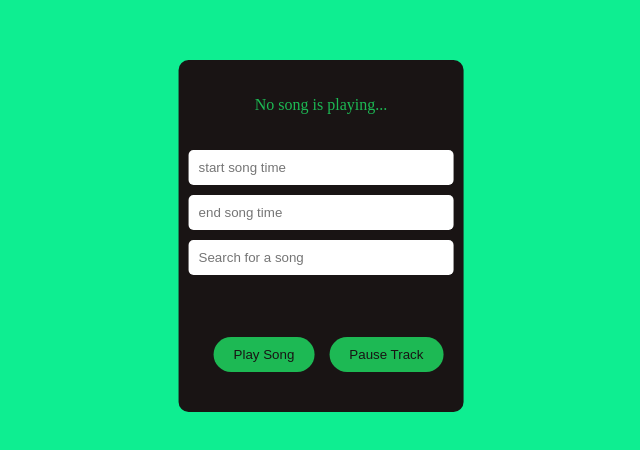
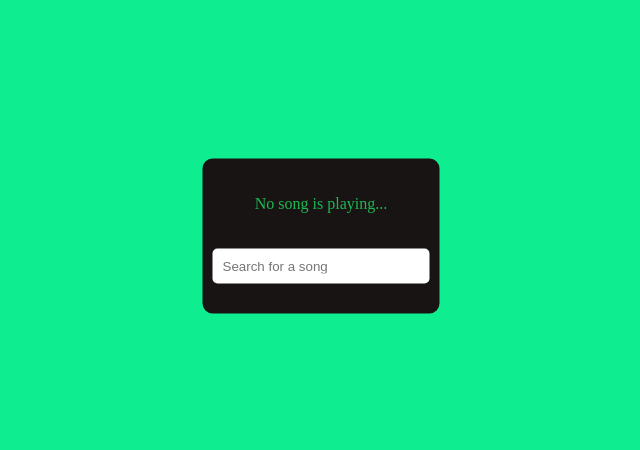
Before and after one commit to JustasMonkev/spotify-loop-player, a React (Vite) app: page /spotify/player in a window 1280 px wide. Shown: the part 164-614 px from the top of the page, without its empty margins (319-959 px from the left). Built offline with nearby package versions, Linux system fonts and the light colour scheme; sample sign-in values are in the browser's storage.

Commit message:
chore: fix search related bugs

```diff
--- a/src/App.tsx
+++ b/src/App.tsx
@@ -48,6 +48,7 @@ const SpotifyPlayerGuard = ({children}: { children: ReactNode }) => {
     const accessToken: string | null = localStorage.getItem('access_token');
 
     if (accessToken === null) {
+        localStorage.clear();
         return <Navigate to={'/'}/>
     }
 
--- a/src/SearchBar.tsx
+++ b/src/SearchBar.tsx
@@ -13,7 +13,7 @@ const SearchComponent = ({searchResults, isUlOpen, setIsUlOpen, onSongSelected}:
     const searchRef = useRef<HTMLDivElement>(null);
 
     const handleClick = (song: Song) => {
-        localStorage.setItem("selectedUri", song.uri);
+        localStorage.setItem("selectedUri", JSON.stringify(song));
         setIsUlOpen(false);
         onSongSelected(song);
     };
--- a/src/SpotifyApp.tsx
+++ b/src/SpotifyApp.tsx
@@ -1,5 +1,6 @@
 import {
-    getCurrentSong, getSongBarsTime,
+    getCurrentSong,
+    getSongBarsTime,
     pauseSpotifyTrack,
     playSpotifyTrackOnRepeat, searchForSong, setToken
 } from './services/spotifyService';
@@ -12,7 +13,6 @@ import SearchComponent from "./SearchBar.tsx";
 function SpotifyApp() {
     const startTime = 6000; // 2 minutes
     const endTime = 10000; // 3 minutes
-    const [songUri, setSongUri] = useState('');
     const [startTimeInput, setStartTimeInput] = useState(startTime);
     const [endTimeInput, setEndTimeInput] = useState(endTime);
     const [isPlaying, setIsPlayingButton] = useState(false);
@@ -22,65 +22,89 @@ function SpotifyApp() {
     const [searchResults, setSearchResults] = useState<Song[] | []>([]);
     const [isSearchBarEnabled, setIsSearchBarEnabled] = useState(true);
     const accessToken: string = localStorage.getItem('access_token')!;
+    const storedSongJsonString = localStorage.getItem("selectedUri");
+
     setToken(accessToken);
 
     useEffect(() => {
+        if (storedSongJsonString) {
+            const storedSong = JSON.parse(storedSongJsonString) as Song;
+            setCurrentSong(storedSong);
+        }
+    }, [storedSongJsonString]);
+
+
+    useEffect(() => {
         if (isPlaying) {
-
-            const songIDFromLocalStorage = localStorage.getItem('selectedUri');
-            if (songIDFromLocalStorage) {
-                setSongUri(songIDFromLocalStorage);
-            }
             const fetchData = async () => {
-                const newCurrentSong = await getCurrentSong(songUri);
+                const newCurrentSong = await getCurrentSong(currentSong?.uri);
                 setCurrentSong(newCurrentSong);
 
-                if (currentSong?.uri !== songUri) {
-                    const bars = await getSongBarsTime(songUri);
+                if (currentSong) {
+                    // eslint-disable-next-line @typescript-eslint/no-non-null-assertion
+                    const bars = await getSongBarsTime(currentSong.uri!);
                     const newStartTime = findClosest(startTimeInput, bars);
                     const newEndTime = findClosest(endTimeInput, bars);
                     setStartTimeInput(newStartTime);
                     setEndTimeInput(newEndTime);
                 }
 
-                await playSpotifyTrackOnRepeat(songUri, startTimeInput, endTimeInput);
+                await playSpotifyTrackOnRepeat(currentSong?.uri, startTimeInput, endTimeInput);
             };
 
             fetchData();
         }
-    }, [isPlaying, songUri, startTimeInput, endTimeInput, currentSong?.uri]);
+    }, [isPlaying, startTimeInput, endTimeInput, currentSong?.uri]);
 
-    const handleStartTimeChange = (event: ChangeEvent<HTMLInputElement>) => {
-        const inputValue = Number(event.target.value);
+    const handleTimeInputChange = (
+        event: ChangeEvent<HTMLInputElement>,
+        isStartTime: boolean,
+    ) => {
+        const inputValue = Number(event.target.value)
+        const maxValue = getCurrentSongDuration()
 
-        if (inputValue <= 0 || event.target.value === "") {
-            setStartTimeInput(startTime);
-            return;
+        // Handle the case when the input value is empty or less than or equal to 0
+        if (inputValue <= 0 || event.target.value === '') {
+            if (isStartTime) {
+                setStartTimeInput(startTime)
+            } else {
+                setEndTimeInput(endTime)
+            }
+            return
         }
 
-        if (inputValue >= endTimeInput) {
-            setStartTimeInput(endTimeInput);
-            setEndTimeInput(inputValue);
-            return;
+        // Handle the case when the input value is greater than the song's duration
+        if (inputValue > maxValue) {
+            if (isStartTime) {
+                setStartTimeInput(0)
+            } else {
+                setEndTimeInput(maxValue)
             }
-        setStartTimeInput(inputValue);
+            return
         }
 
-    const handleEndTimeChange = (event: ChangeEvent<HTMLInputElement>) => {
-        const inputValue = Number(event.target.value);
-
-        if (inputValue <= 0 || event.target.value === "") {
-            setEndTimeInput(endTime);
-            return;
+        // Handle the case when updating start time input
+        if (isStartTime) {
+            // If the input value is greater than or equal to the end time input, adjust both start and end times
+            if (inputValue >= endTimeInput) {
+                setStartTimeInput(endTimeInput)
+                setEndTimeInput(inputValue)
+            } else {
+                // Otherwise, just update the start time input
+                setStartTimeInput(inputValue)
             }
-
+        }
+        // Handle the case when updating end time input
+        else {
+            // If the input value is less than or equal to the start time input, adjust both start and end times
             if (inputValue <= startTimeInput) {
-            setEndTimeInput(startTimeInput);
-            setStartTimeInput(inputValue);
-            return;
+                setEndTimeInput(startTimeInput)
+                setStartTimeInput(inputValue)
+            } else {
+                // Otherwise, just update the end time input
+                setEndTimeInput(inputValue)
             }
-
-        setEndTimeInput(inputValue);
+        }
     }
 
 
@@ -107,7 +131,6 @@ function SpotifyApp() {
     };
 
     const handleSongSelected = (song: Song) => {
-        setSongUri(song.uri);
         setSearchTerm(song.name);
     };
 
@@ -121,13 +144,17 @@ function SpotifyApp() {
         }
     };
 
+    const getCurrentSongDuration = () => {
+        if (currentSong) {
+            return currentSong.duration
+        }
+        return 0;
+    }
+
     return (
         <div className="player-container">
             <CurrentSongDisplay song={currentSong} isSpinning={isPlaying}/>
             <form className="input-form" onSubmit={handleSubmit}>
-                <input type="text" placeholder="start song time"
-                       onChange={handleStartTimeChange}/>
-                <input type="text" placeholder="end song time" onChange={handleEndTimeChange}/>
                 {isSearchBarEnabled && <input
                     type="text"
                     placeholder="Search for a song"
@@ -140,15 +167,22 @@ function SpotifyApp() {
                     <div className="clear-input-button" onClick={() => clearInputClick()} tabIndex={0}
                          onKeyDown={handleKeyDown} aria-label="clear search button"/>
                 )}
-                {isSearchBarEnabled && (
+                {isSearchBarEnabled && searchTerm && (
                     <SearchComponent searchResults={searchResults} isUlOpen={isUlOpen} setIsUlOpen={setIsUlOpen}
                                      onSongSelected={handleSongSelected}/>
                 )}
-
+                {currentSong && (
+                    <div className="input-form">
+                        <input type="number" placeholder="start song time"
+                               onChange={(e => handleTimeInputChange(e, true))}/>
+                        <input type="number" placeholder="end song time"
+                               onChange={(e => handleTimeInputChange(e, false))}/>
                         <div className="player-controls">
-                    <button onClick={handlePlayClick} disabled={isPlaying} type="submit">Play Song</button>
+                            <button onClick={handlePlayClick} disabled={isPlaying}>Play Song</button>
                             <button onClick={handlePauseClick}>Pause Track</button>
                         </div>
+                    </div>
+                )}
             </form>
         </div>
     );
--- a/src/assets/constants.ts
+++ b/src/assets/constants.ts
@@ -5,6 +5,6 @@ export const SPOTIFY_PLAY_API = `${SPOTIFY_BASE_API}/player/play`;
 export const SPOTIFY_PAUSE_API = `${SPOTIFY_BASE_API}/player/pause`;
 export const getSpotifyAnalysisApi = (id: string) => `${SPOTIFY_BASE_API_ANALYSIS}/${id}`;
 
-export const getSpotifyTrackApi = (id: string) => `${SPOTIFY_BASE_API_TRACKS}/${id}`;
+export const getSpotifyTrackApi = (id: string | undefined) => `${SPOTIFY_BASE_API_TRACKS}/${id}`;
 
 export const getSpotifySearchApi = (query: string) => `https://api.spotify.com/v1/search?type=track&query=${query}&limit=5`;
--- a/src/services/spotifyService.ts
+++ b/src/services/spotifyService.ts
@@ -16,7 +16,7 @@ export const setToken = (newToken: string) => {
     accessToken = newToken;
 }
 
-export const playSpotifyTrack = async (songUri: string, startTime: number) => {
+export const playSpotifyTrack = async (songUri: string | undefined, startTime: number) => {
     return fetch(SPOTIFY_PLAY_API, {
         method: 'PUT',
         body: JSON.stringify({
@@ -43,7 +43,7 @@ export const pauseSpotifyTrack = (accessToken: string) => {
     })
 }
 
-export const playSpotifyTrackOnRepeat = async (songUri: string, startTime: number, endTime: number) => {
+export const playSpotifyTrackOnRepeat = async (songUri: string | undefined, startTime: number, endTime: number) => {
     isPlaying = true;
     while (isPlaying) {
         await playSpotifyTrack(songUri, startTime).then(
@@ -52,7 +52,8 @@ export const playSpotifyTrackOnRepeat = async (songUri: string, startTime: numbe
     }
 }
 
-export const getCurrentSong = async (id: string): Promise<Song> => {
+export const getCurrentSong = async (id: string | undefined): Promise<Song> => {
+    console.log('id', id)
     const response = await fetch(getSpotifyTrackApi(id), {
         method: 'GET',
         headers: {
@@ -76,6 +77,7 @@ export const getCurrentSong = async (id: string): Promise<Song> => {
         image: data.album.images[1].url,
         artist: data.artists[0].name,
         uri: data.uri.replace('spotify:track:', ''),
+        duration: data.duration_ms,
     };
 }
 
@@ -144,6 +146,7 @@ export const searchForSong = async (query: string): Promise<Song[]> => {
             image: item.album.images[1].url,
             artist: item.artists[0].name,
             uri: item.uri.replace('spotify:track:', ''),
+            duration: item.duration_ms,
         })
     })
 
--- a/src/types/song.d.ts
+++ b/src/types/song.d.ts
@@ -3,4 +3,5 @@ export type Song = {
     image: string
     artist: string
     uri: string
+    duration: number
 }
```
Lines whose indentation alone changed are shown as unchanged.
